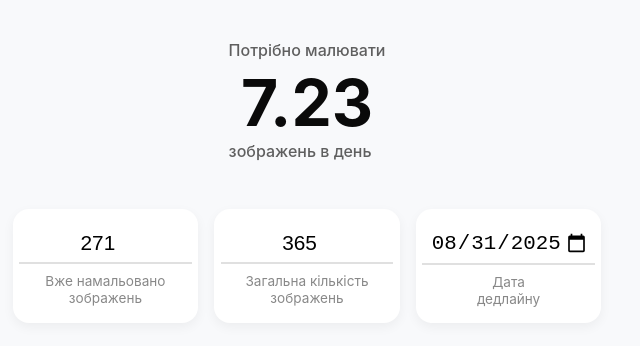
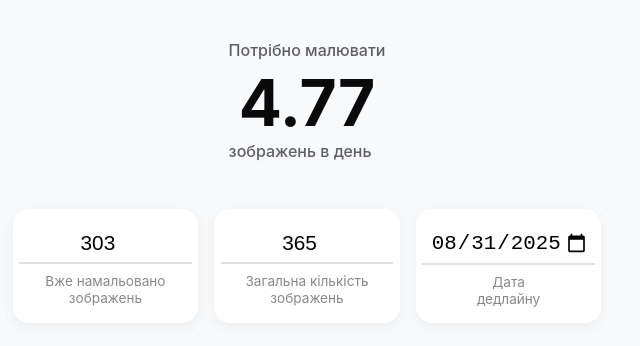
Before and after one commit to UriSobi/drawing-calc, a plain HTML site: page index.html in a window 1280 px wide. Shown: the whole page, without its empty margins (333-973 px from the left). Drawn offline with Linux system fonts and the light colour scheme.

Commit message:
Update index.html

```diff
--- a/index.html
+++ b/index.html
@@ -102,7 +102,7 @@
 
     <div class="inputs-row">
       <div class="input-group">
-          <input type="number" id="drawn" min="0" value="271">
+          <input type="number" id="drawn" min="0" value="303">
           <div class="input-label">Вже намальовано зображень</div>
       </div>
 
```
